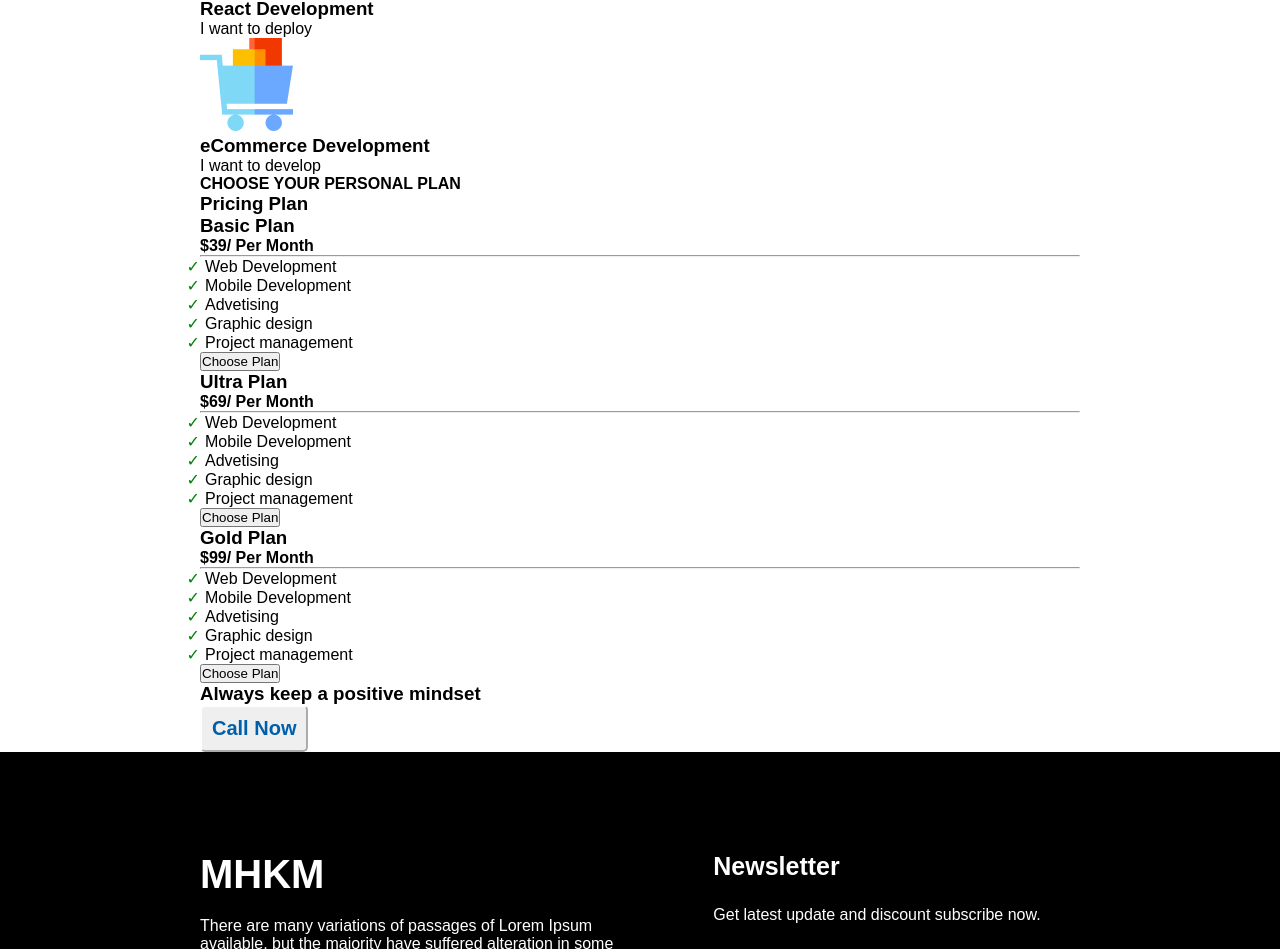
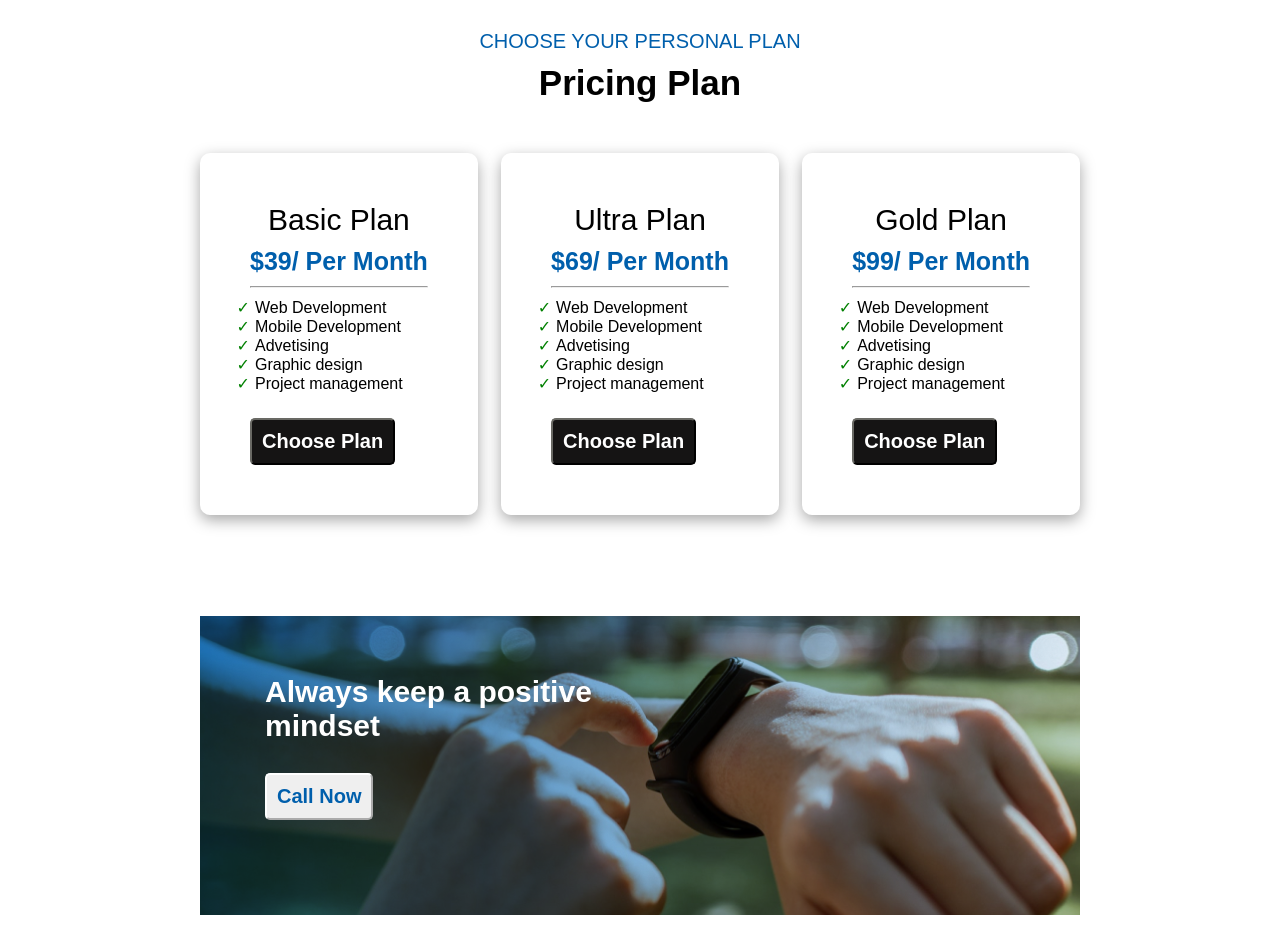
Before and after one commit to mhkm-programmer/assignment1, a plain HTML site: page index.html in a window 1280 px wide. Shown: the part 1773-2722 px from the top of the page. Drawn offline with Linux system fonts and the light colour scheme.

Commit message:
Price and Contact Section Done

```diff
--- a/index.html
+++ b/index.html
@@ -38,36 +38,40 @@
         </section>
         <!-- Portfolio plans start here  -->
         <section class="plans">
+            <h3 class="plans-title">My Plans</h3>
+            <div class="plan-content">
                 <div class="plan-card">
-                <img src="images/icons/web.png" alt="Web Developer">
+                    <img src="images/icons/web.png" class="plan-card-img" alt="Web Developer">
                     <h3>Web Development</h3>
                     <p>I want to start</p>
                 </div>
                 <div class="plan-card">
-                <img src="images/icons/js.png" alt="JavaScript Developer">
-                <h3>JavaScript Development</h3>
+                    <img src="images/icons/js.png" class="plan-card-img" alt="JavaScript Developer">
+                    <h3>JavaScript</h3>
                     <p>I want to learn</p>
                 </div>
                 <div class="plan-card">
-                <img src="images/icons/react.png" alt="React Developer">
-                <h3>React Development</h3>
+                    <img src="images/icons/react.png" class="plan-card-img" alt="React Developer">
+                    <h3>React</h3>
                     <p>I want to deploy</p>
                 </div>
                 <div class="plan-card">
-                <img src="images/icons/ecom.png" alt="eCommerce Developer">
-                <h3>eCommerce Development</h3>
+                    <img src="images/icons/ecom.png" class="plan-card-img" alt="eCommerce Developer">
+                    <h3>eCommerce</h3>
                     <p>I want to develop</p>
+                </div>
             </div>
         </section>
         <!-- Portfolio package price start here  -->
         <section class="package">
-            <h4>CHOOSE YOUR PERSONAL PLAN</h4>
-            <h3>Pricing Plan</h3>
+            <h4 class="package-subtitle">CHOOSE YOUR PERSONAL PLAN</h4>
+            <h3 class="package-title">Pricing Plan</h3>
             <div class="card">
                 <div class="price-card">
                     <h3>Basic Plan</h3>
                     <h4>$39/ Per Month</h4>
                     <hr>
+                  <div>
                     <ul>
                         <li> Web Development</li>
                         <li> Mobile Development</li>
@@ -75,12 +79,14 @@
                         <li> Graphic design</li>
                         <li> Project management</li>
                     </ul>
+                  </div>
                     <button class="btn-secondary">Choose Plan</button>
                 </div>
                 <div class="price-card">
                     <h3>Ultra Plan</h3>
                     <h4>$69/ Per Month</h4>
                     <hr>
+                    <div>
                         <ul>
                             <li> Web Development</li>
                             <li> Mobile Development</li>
@@ -88,12 +94,14 @@
                             <li> Graphic design</li>
                             <li> Project management</li>
                         </ul>
+                    </div>
                     <button class="btn-secondary">Choose Plan</button>
                 </div>
                 <div class="price-card">
                     <h3>Gold Plan</h3>
                     <h4>$99/ Per Month</h4>
                     <hr>
+                    <div>
                         <ul>
                             <li> Web Development</li>
                             <li> Mobile Development</li>
@@ -101,14 +109,15 @@
                             <li> Graphic design</li>
                             <li> Project management</li>
                         </ul>
+                    </div>
                     <button class="btn-secondary">Choose Plan</button>
                 </div>
             </div>
         </section>
         <!-- Portfolio contact start from here  -->
         <section class="contact">
-            <div class="contact-text">
-                <h3>Always keep a positive mindset</h3>
+            <div class="contact-content">
+                <h3 class="contact-content-title">Always keep a positive <br>mindset</h3>
                 <button class="btn-primary">Call Now</button>
             </div>
         </section>
--- a/style/portfolio.css
+++ b/style/portfolio.css
@@ -100,58 +100,100 @@ img{
 }
 
 /* Plans style start here */
+.plans{
+padding-bottom: 100px;
+}
 
-.plans{
+.plan-content{
+    display: flex;
+    justify-content: center;
+    align-items: center;
+    gap: 100px;
+}
 
+.plans-title{
+    font-weight: 700;
+    font-size: 40px;
+    color: #151414;
+    text-align: center;
+    padding-bottom: 50px;
 }
 
 .plan-card{
 
 }
 
-.plan-card img{
-
+.plan-card-img{
+    margin: auto;
 }
 
 .plan-card h3{
-
+    font-weight: 600;
+    font-size: 20px;
+    padding-top: 15px;
+    padding-bottom: 15px;
+    text-align: center;
 }
 
 .plan-card p{
-
+    color: #737272;
+    font-weight: 500;
+    font-size: 20px;
+    text-align: center;
 }
 
 /* Package price style here  */
 
 .package{
+    margin-bottom: 100px;
+}
+
+.package-subtitle{
+    font-weight: 500;
+    font-size: 20px;
+    color: #005FAC;
+    text-align: center;
 
 }
 
-.package h4{
-
-}
-
-.package h3{
-
+.package-title{
+    font-weight: 700;
+    font-size: 35px;
+    text-align: center;
+    padding-top: 10px;
+    padding-bottom: 50px;
 }
 
 .card{
+    display: flex;
+    justify-content: space-between;
+    align-items: center;
 
 }
 
 .price-card{
-
+    padding: 50px;
+    border-radius: 10px;
+    box-shadow: rgba(0, 0, 0, 0.35) 0px 5px 15px;
 }
 
 .price-card h3{
-
+    font-weight: 500;
+    font-size: 30px;
+    text-align: center;
 }
 
 .price-card h4{
-
+    font-weight: 600;
+    font-size: 25px;
+    color: #005FAC;
+    text-align: center;
+    padding-top: 10px;
+    padding-bottom: 10px;
 }
 
 .price-card ul{
+    padding-top: 10px;
 
 }
 
@@ -165,17 +207,38 @@ img{
 }
 
 .btn-secondary{
-
+    color:#FFFFFF;
+    background-color: #151414;
+    font-weight: 600;
+    font-size: 20px;
+    padding: 10px;
+    border-radius: 5px;
+    border-color: #151514;
+    margin-top: 25px;
 }
 
 /* Contact style here  */
 
 .contact{
-
+    background-image: url("../images/watch.png"), url("../images/gradient1.png");
+    background-blend-mode: multiply;
+    height: 300px;
+    background-size: cover;
+    background-position: center;
+    background-repeat: no-repeat;
+    margin-bottom: 100px;
 }
 
-.contact-text{
+.contact-content{
+    padding-top: 60px;
+    padding-left: 65px;
+}
 
+.contact-content-title{
+    color:#FFFFFF;
+    font-weight: 700;
+    font-size: 30px;
+    margin-bottom: 30px;
 }
 
 /* footer style here  */
@@ -191,19 +254,6 @@ footer{
     display: flex;
     gap: 100px;
     padding-bottom: 100px;
-
-}
-
-.footer-text-and-icon{
-
-}
-
-.footer-text-and-icon{
-
-}
-
-.footer-text{
-
 }
 
 .footer-text h3{
```
Also changed, not shown: images/icons/react.png. Lines whose indentation alone changed are shown as unchanged.
